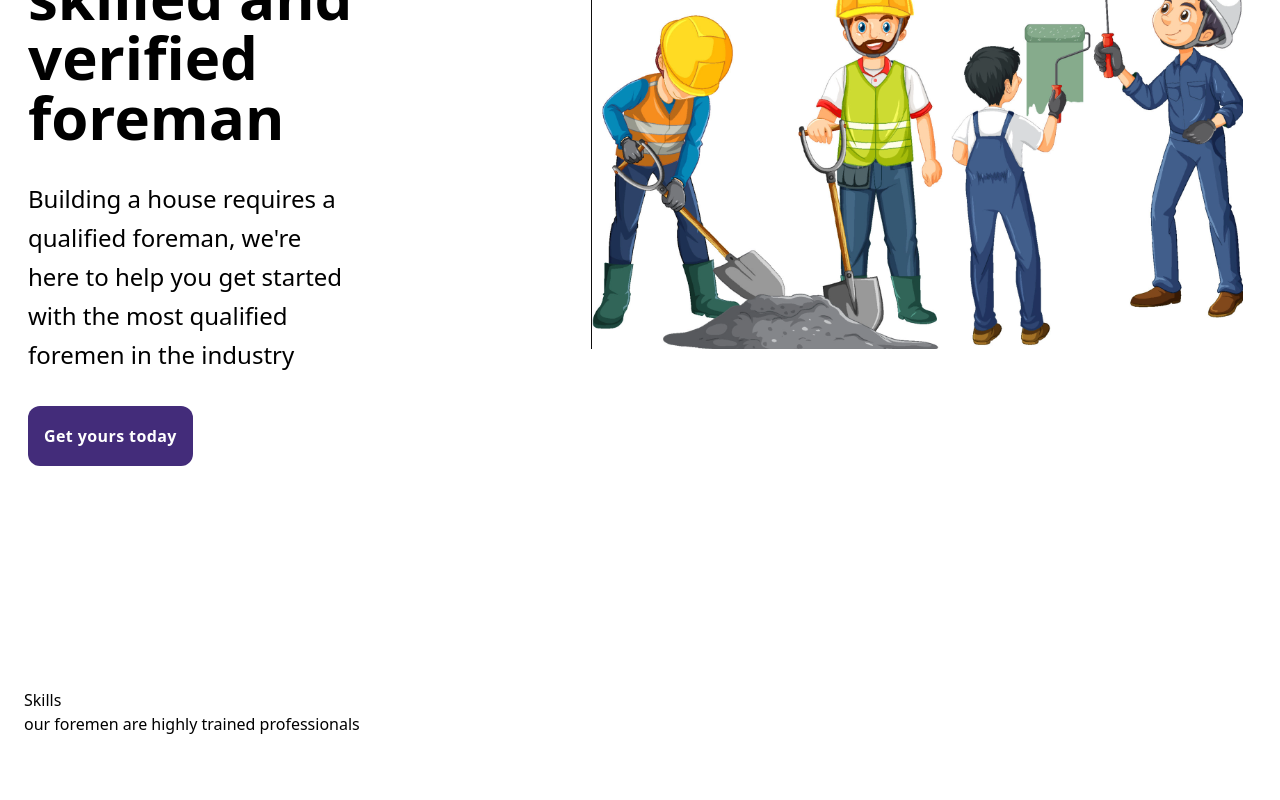
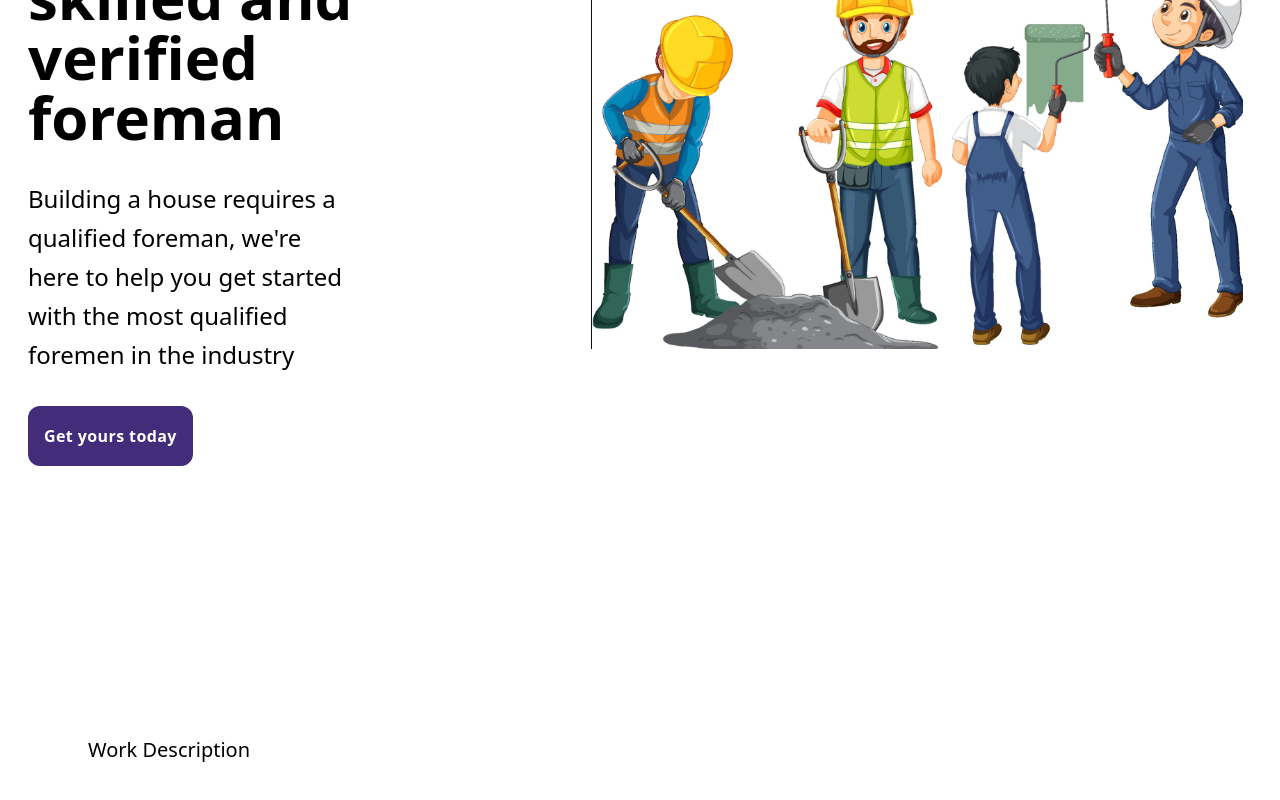
Before and after one commit to wandera7/asclone, a React (Create React App) app: page / in a window 1280 px wide. Shown: the part 409-1209 px from the top of the page. Before the commit the page ends 1145 px from the top, so only its background shows below. Built offline with nearby package versions, Linux system fonts and the light colour scheme.

Commit message:
Benefit section

```diff
--- a/src/components/Home.js
+++ b/src/components/Home.js
@@ -45,17 +45,22 @@ function Home(){
 
             </div>
         </div>
-            <div>
-                <h1>Skills </h1>
-                <p>our foremen are highly trained professionals</p>
-            </div>
-            <div className="bg-black">
-            <p></p>
+        <div>
+            <div className="py-12 px-6 mx-auto max-w-6xl">
+                <div className="flex">
+                    <div>
+                        <div className="flex items-center space-x-3">
+                        <h1 className="text-xl ">Work Description</h1>
+                        </div>
+                        <p>
 
+                        </p>
+                    </div>
+                </div>
             </div>
         </div>
         </div>
-
+        </div>
     )
 }
 
```
